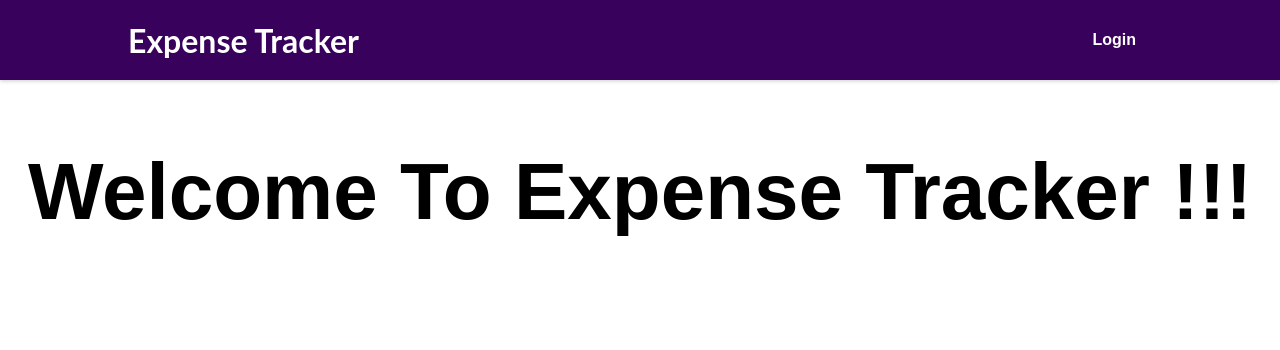
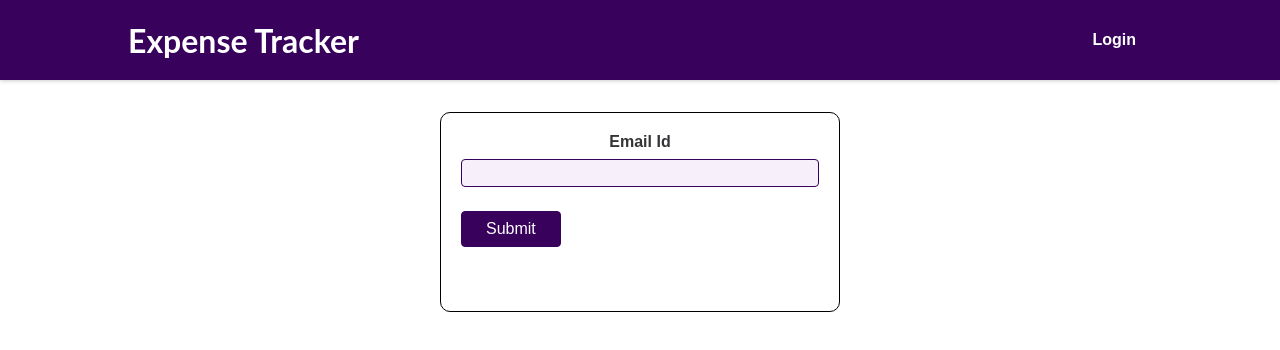
Before and after one commit to mlohithraj/ExpenseTracker, a React (Create React App) app: page /forgotPassword in a window 1280 px wide. Before the commit this address led to /. Shown: the top 350 px of the page. Built offline with nearby package versions, Linux system fonts and the light colour scheme.

Commit message:
Handling a forgot password and sending a reset password through mail

```diff
--- a/src/App.js
+++ b/src/App.js
@@ -7,6 +7,7 @@ import AuthPage from './pages/AuthPage';
 import HomePage from './pages/HomePage';
 import AuthContext from './components/store/auth-context';
 import VerifyEmail from './components/Profile/VerifyEmail';
+import ForgotPasswordForm from './components/Profile/ForgotPasswordForm';
 
 function App() {
   const autCtx = useContext(AuthContext);
@@ -30,6 +31,9 @@ function App() {
           {autCtx.isLoggedIn && <VerifyEmail />}
           {!autCtx.isLoggedIn && <Redirect to="/auth" />}
         </Route>
+        <Route path="/forgotPassword">
+          <ForgotPasswordForm />
+        </Route>
         <Route path="*">
           <Redirect to="/" />
         </Route>
--- a/src/components/Auth/AuthForm.js
+++ b/src/components/Auth/AuthForm.js
@@ -3,6 +3,7 @@ import { useHistory } from 'react-router-dom';
 
 import classes from './AuthForm.module.css';
 import AuthContext from '../store/auth-context';
+import { Link } from 'react-router-dom/cjs/react-router-dom.min';
 
 const AuthForm = () => {
   const history = useHistory();
@@ -78,6 +79,10 @@ const AuthForm = () => {
       });
   };
 
+  const passwordResetHandler = () => {
+    history.replace('/forgotPassword');
+  };
+
   return (
     <section className={classes.auth}>
       <h1>{isLogin ? 'Login' : 'Sign Up'}</h1>
@@ -107,7 +112,9 @@ const AuthForm = () => {
           </div>
         )}
         <div className={classes.actions}>
-          {!isLoading && <button>{isLogin ? 'Login' : 'Sign Up'}</button>}
+          {
+            !isLoading && <button>{isLogin ? 'Login' : 'Sign Up'}</button>
+          }
           {isLoading && <p>Loading...</p>}
         </div>
         <div className={classes.actions}>
@@ -122,6 +129,17 @@ const AuthForm = () => {
             </button>
           </p>
         </div>
+        <div className={classes.actions}>
+          {isLogin && (
+            <button
+              type="button"
+              className={classes.toggle}
+              onClick={passwordResetHandler}
+            >
+              Forgot Password?
+            </button>
+          )}
+        </div>
       </form>
     </section>
   );
--- /dev/null
+++ b/src/components/Profile/ForgotPasswordForm.js
@@ -0,0 +1,54 @@
+import React, { useRef } from 'react';
+import classes from './ForgotPasswordForm.module.css';
+
+const ForgotPasswordForm = () => {
+  const emailInputRef = useRef();
+
+  const sendPasswordResetEmail = async (email) => {
+    const url = `https://identitytoolkit.googleapis.com/v1/accounts:sendOobCode?key=AIzaSyAyA-q0e_kzrsBi07QnurND_HsTyTaiZBw`;
+
+    const requestBody = {
+      requestType: 'PASSWORD_RESET',
+      email: email,
+    };
+
+    try {
+      const response = await fetch(url, {
+        method: 'POST',
+        body: JSON.stringify(requestBody),
+        headers: {
+          'Content-Type': 'application/json',
+        },
+      });
+
+      if (!response.ok) {
+        throw new Error('Failed to send password reset email');
+      }
+
+      const data = await response.json();
+      alert('Password reset email sent successfully to ' + data.email);
+    } catch (error) {
+      alert('Something went wrong: ' + error.message);
+    }
+  };
+
+  const forgotPasswordHandler = (event) => {
+    event.preventDefault();
+    const enteredEmail = emailInputRef.current.value;
+    sendPasswordResetEmail(enteredEmail);
+  };
+
+  return (
+    <form onSubmit={forgotPasswordHandler} className={classes.form}>
+      <div className={classes.control}>
+        <label>Email Id</label>
+        <input type="email" required ref={emailInputRef} />
+      </div>
+      <button type="submit" className={classes.action}>
+        Submit
+      </button>
+    </form>
+  );
+};
+
+export default ForgotPasswordForm;
--- /dev/null
+++ b/src/components/Profile/ForgotPasswordForm.module.css
@@ -0,0 +1,47 @@
+.form {
+  width: 400px;
+  height: 200px;
+  margin: 2rem auto;
+  padding: 20px;
+  border: 1px solid;
+  justify-content: space-between;
+  border-radius: 10px;
+}
+
+.control label {
+  font-weight: bold;
+  margin-bottom: 0.5rem;
+  color: #353336;
+  display: flex;
+  justify-content: center;
+}
+
+.control input {
+  display: flex;
+  justify-content: center;
+  font: inherit;
+  width: 100%;
+  border-radius: 4px;
+  border: 1px solid #38015c;
+  padding: 0.25rem;
+  background-color: #f7f0fa;
+}
+
+.action {
+  margin-top: 1.5rem;
+}
+
+.action {
+  font: inherit;
+  cursor: pointer;
+  padding: 0.5rem 1.5rem;
+  border-radius: 4px;
+  background-color: #38015c;
+  color: white;
+  border: 1px solid #38015c;
+}
+
+.action:hover {
+  background-color: #540d83;
+  border-color: #540d83;
+}
```
